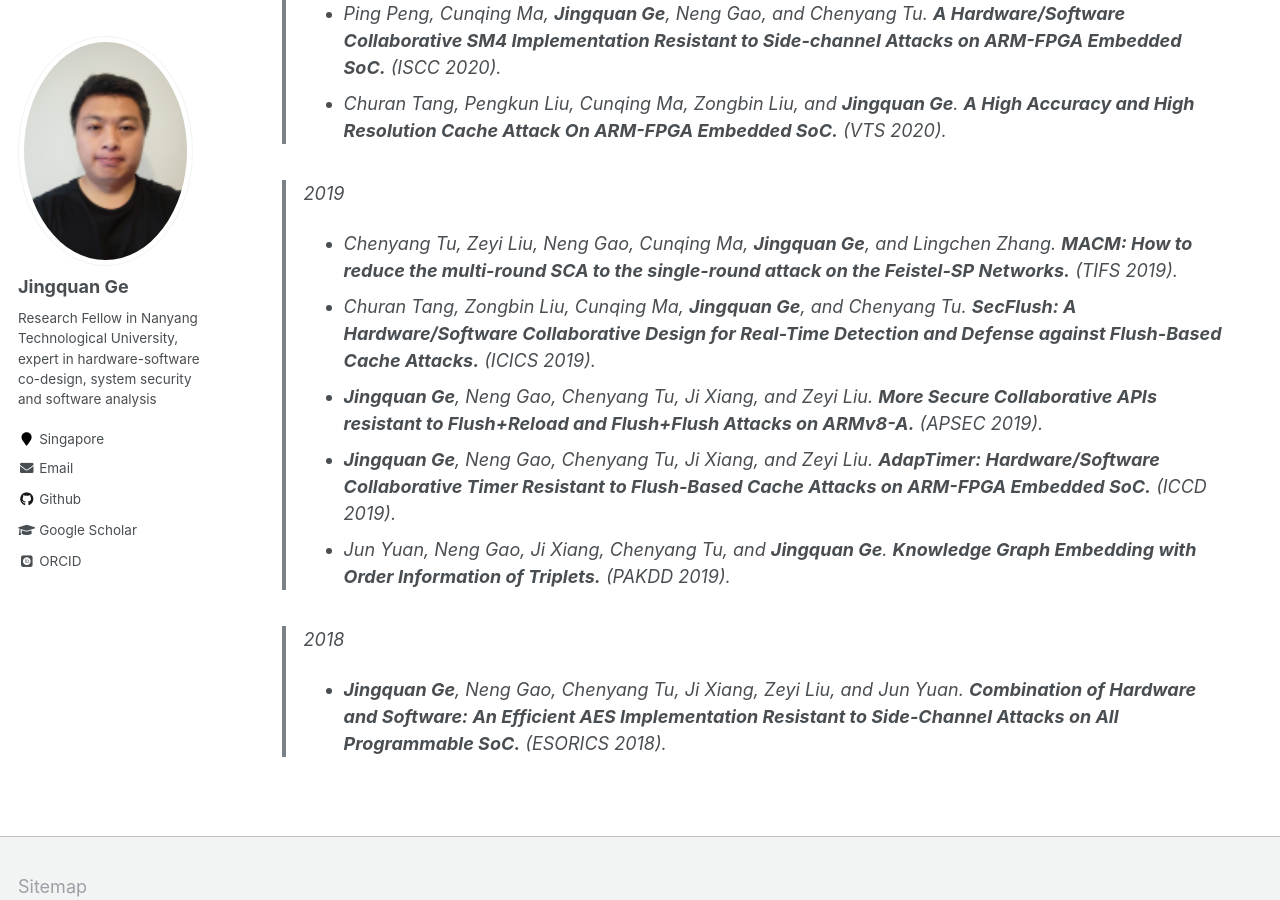
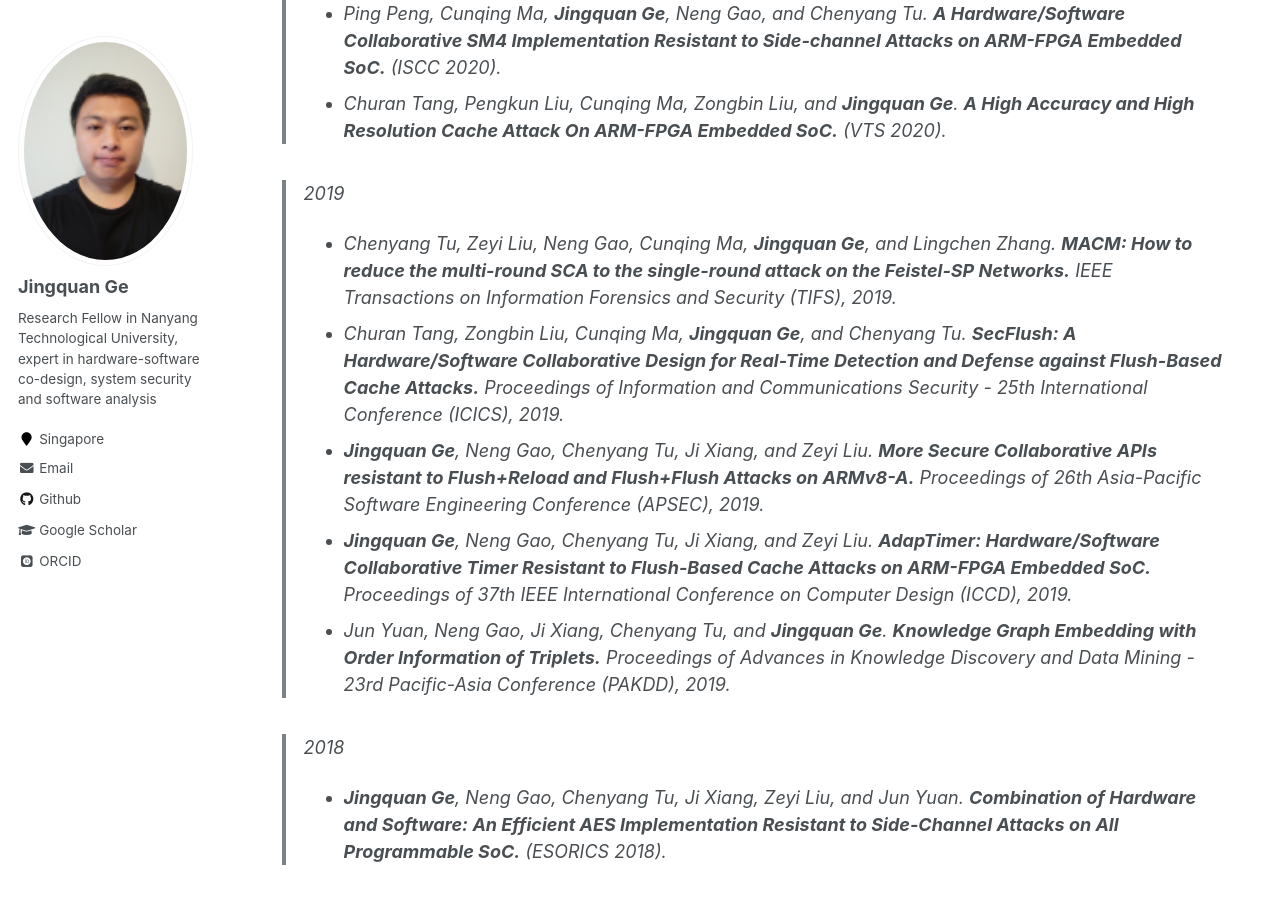
Before and after one commit to gejingquan/gejingquan.github.io, a Jekyll site: the page built from _pages/publications.md, in a window 1280 px wide and 900 px high, scrolled down 1050 px. Built offline with Jekyll 4.4.1, drawn with Linux system fonts in a browser that asks for light colours; some web fonts are replaced.

Commit message:
Update publications.md

```diff
--- a/_pages/publications.md
+++ b/_pages/publications.md
@@ -45,15 +45,20 @@ Proceedings of the 6th ACM Computer Science in Cars Symposium (CSCS), 2022.
 
 > 2019
 - Chenyang Tu, Zeyi Liu, Neng Gao, Cunqing Ma, **Jingquan Ge**, and Lingchen Zhang.
-**MACM: How to reduce the multi-round SCA to the single-round attack on the Feistel-SP Networks.** (TIFS 2019).
+**MACM: How to reduce the multi-round SCA to the single-round attack on the Feistel-SP Networks.**
+IEEE Transactions on Information Forensics and Security (TIFS), 2019.
 - Churan Tang, Zongbin Liu, Cunqing Ma, **Jingquan Ge**, and Chenyang Tu.
-**SecFlush: A Hardware/Software Collaborative Design for Real-Time Detection and Defense against Flush-Based Cache Attacks.** (ICICS 2019).
+**SecFlush: A Hardware/Software Collaborative Design for Real-Time Detection and Defense against Flush-Based Cache Attacks.**
+Proceedings of Information and Communications Security - 25th International Conference (ICICS), 2019.
 - **Jingquan Ge**, Neng Gao, Chenyang Tu, Ji Xiang, and Zeyi Liu.
-**More Secure Collaborative APIs resistant to Flush+Reload and Flush+Flush Attacks on ARMv8-A.** (APSEC 2019).
+**More Secure Collaborative APIs resistant to Flush+Reload and Flush+Flush Attacks on ARMv8-A.**
+Proceedings of 26th Asia-Pacific Software Engineering Conference (APSEC), 2019.
 - **Jingquan Ge**, Neng Gao, Chenyang Tu, Ji Xiang, and Zeyi Liu.
-**AdapTimer: Hardware/Software Collaborative Timer Resistant to Flush-Based Cache Attacks on ARM-FPGA Embedded SoC.** (ICCD 2019).
+**AdapTimer: Hardware/Software Collaborative Timer Resistant to Flush-Based Cache Attacks on ARM-FPGA Embedded SoC.**
+Proceedings of 37th IEEE International Conference on Computer Design (ICCD), 2019.
 - Jun Yuan, Neng Gao, Ji Xiang, Chenyang Tu, and **Jingquan Ge**.
-**Knowledge Graph Embedding with Order Information of Triplets.** (PAKDD 2019).
+**Knowledge Graph Embedding with Order Information of Triplets.**
+Proceedings of Advances in Knowledge Discovery and Data Mining - 23rd Pacific-Asia Conference (PAKDD), 2019.
 
 
 
```
